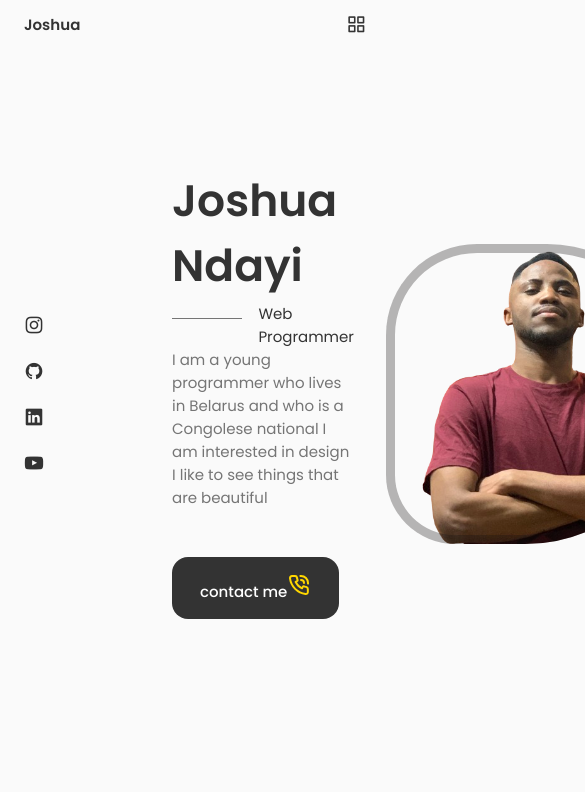
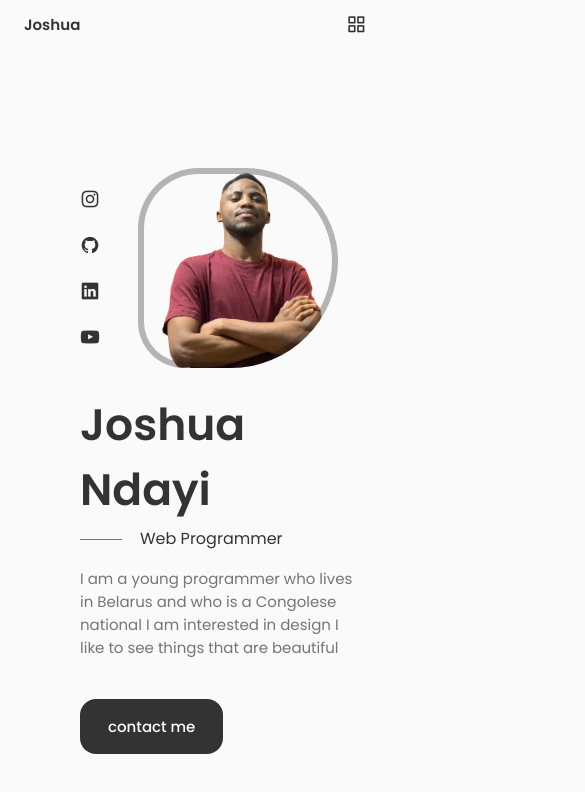
Before and after one commit to Looking120/portfolio, a React (Create React App) app: page / in a window 390 px wide. Shown: the top 792 px of the page, 585 px wide, since content can reach past the window. Built offline with nearby package versions, Linux system fonts and the light colour scheme.

Commit message:
changement de la page login et autre

```diff
--- a/src/components/header/header.css
+++ b/src/components/header/header.css
@@ -1,6 +1,4 @@
-/* Header.module.css */
-
-.header{
+.header {
     width: 100%;
     position: fixed;
     top: 0;
@@ -9,59 +7,65 @@
     background-color: var(--body-color);
   }
 
-.nav{
+  .nav {
     height: calc(var(--header-height) + 1.25rem);
     display: flex;
     justify-content: space-between;
     align-items: center;
     column-gap: 1rem;
   }
-.nav-logo{
+
+  .nav-logo {
     color: var(--title-color);
     font-weight: var(--font-semi-bold);
   }
-.nav-toggle{
+
+  .nav-toggle {
     color: var(--title-color);
     font-weight: var(--font-medium);
   }
-.nav-list{
+
+  .nav-list {
     display: flex;
     column-gap: 2rem;
     font-weight: var(--font-semi-bold);
   }
-.nav-link{
+
+  .nav-link {
     display: flex;
     align-items: center;
     flex-direction: column;
     font-size: var(--small-font-size);
     color: var(--title-color);
-    font-size: var(--font-medium);
-    transition: .3s;
+    transition: 0.3s;
   }
-.nav-link:hover{
+
+  .nav-link:hover {
     color: rgb(110, 35, 119);
   }
-.nav-close:hover{
+
+  .nav-close:hover {
     color: var(--title-color-dark);
   }
+
   .nav-close,
   .nav-icons,
-.nav-toggle{
+  .nav-toggle {
     display: none;
   }
 
   /* For large devices */
-@media screen and (max-width: 768px){
-    .header{
+  @media screen and (max-width: 768px) {
+    .header {
       top: initial;
       bottom: 0;
     }
 
-    .nav{
+    .nav {
       height: var(--header-height);
     }
 
-    .nav-menu{
+    .nav-menu {
       position: fixed;
       bottom: -100%;
       left: 0;
@@ -70,47 +74,51 @@
       padding: 2rem 1.5rem 4rem;
       border-radius: 1.5rem 1.5rem 0 0;
       box-shadow: 0 -1px 4px rgba(0, 0, 0, 0.15);
-        transition: .3s;
+      transition: 0.3s;
     }
 
-    .show-menu{
+    .show-menu {
       bottom: 0;
     }
 
-    .nav-list{
+    .nav-list {
       display: grid;
       grid-template-columns: repeat(3, 1fr);
       gap: 2rem;
     }
-    .nav-icons{
+
+    .nav-icons {
       font-size: 1.2rem;
     }
-    .nav-close{
+
+    .nav-close {
       position: absolute;
       right: 1.3rem;
       font-size: 1.5rem;
       cursor: pointer;
-        bottom: .5rem;
+      bottom: 0.5rem;
       color: var(--title-color);
     }
-    .nav-toggle{
+
+    .nav-toggle {
       font-size: 1.2rem;
       cursor: pointer;
     }
 
     .nav-icons,
     .nav-close,
-    .nav-toggle{
+    .nav-toggle {
       display: block;
     }
   }
 
   /* For small devices */
-@media screen and (max-width: 768px){
-    .nav-menu{
-        padding: 1.5rem .5rem 3rem;
+  @media screen and (max-width: 350px) {
+    .nav-menu {
+      padding: 1.5rem 0.5rem 3rem;
     }
-    .nav-list{
+
+    .nav-list {
       column-gap: 0;
     }
   }
--- /dev/null
+++ b/src/components/home/DownScroll.jsx
@@ -0,0 +1,15 @@
+import React from 'react';
+
+const DownScroll = () => {
+    return (
+        <div className="scroll">
+            <a href="#about" className="scroll-btn button--flex">
+                <i class="uil uil-mouse-alt-2 mouse"></i>
+                <span className="scrollName">More Information clique here</span>
+                <i class="uil uil-arrow-down scroll-arrow"></i>
+            </a>
+        </div>
+    );
+}
+
+export default DownScroll;
--- a/src/components/home/Home.jsx
+++ b/src/components/home/Home.jsx
@@ -2,17 +2,19 @@ import React from 'react';
 import './home.css';
 import SocialSection from './SocialSection';
 import HomeUs from './HomeUs';
+import DownScroll from './DownScroll';
 
 const Home = () => {
     return (
-        <section className="home section">
-            <div className="home-container container gap">
+        <section className="home section" id="home">
+            <div className="home-container container grid">
                 <div className="home-contain grid">
                     <SocialSection />
 
                     <div className="img-home"></div>
                     <HomeUs />
                 </div>
+                <DownScroll />
             </div>
         </section>
     );
--- a/src/components/home/HomeUs.jsx
+++ b/src/components/home/HomeUs.jsx
@@ -13,16 +13,8 @@ const HomeUs = () => {
                 I am a young programmer who lives in Belarus and who is a Congolese national
                 I am interested in design I like to see things that are beautiful
             </p>
-            <a href="" className="button button-flex">
+            <a href="" className="button button--flex">
             contact me
-            <svg
-                xmlns="http://www.w3.org/2000/svg"
-                width="24"
-                height="24"
-                viewBox="0 0 24 24"
-                fill="none" id="phone-volume"><path fill="#FFD700" d="M19.41,13c-.22,0-.45-.07-.67-.12a9.86,9.86,0,0,1-1.31-.39,2,2,0,0,0-2.48,1l-.22.46a13.17,13.17,0,0,1-2.67-2,13.17,13.17,0,0,1-2-2.67l.46-.21a2,2,0,0,0,1-2.48,10.47,10.47,0,0,1-.39-1.32c-.05-.22-.09-.45-.12-.67a3,3,0,0,0-3-2.49H5a3,3,0,0,0-2.24,1,3,3,0,0,0-.73,2.4,19.07,19.07,0,0,0,5.41,11,19.07,19.07,0,0,0,11,5.41,2.56,2.56,0,0,0,.39,0,3,3,0,0,0,2-.76,3,3,0,0,0,1-2.24v-3A3,3,0,0,0,19.41,13Zm.49,6a1,1,0,0,1-.33.74,1,1,0,0,1-.82.25,17.16,17.16,0,0,1-9.87-4.84A17.16,17.16,0,0,1,4,5.25a1,1,0,0,1,.25-.82A1,1,0,0,1,5,4.1h3a1,1,0,0,1,1,.78c0,.27.09.55.15.82a11,11,0,0,0,.46,1.54l-1.4.66a1,1,0,0,0-.52.56,1,1,0,0,0,0,.76,14.49,14.49,0,0,0,7,7,1,1,0,0,0,.76,0,1,1,0,0,0,.56-.52l.63-1.4a12.41,12.41,0,0,0,1.58.46c.26.06.54.11.81.15a1,1,0,0,1,.78,1ZM14,2c-.23,0-.47,0-.7,0a1,1,0,0,0,.17,2L14,4a6,6,0,0,1,6,6c0,.18,0,.35,0,.53a1,1,0,0,0,.91,1.08h.08a1,1,0,0,0,1-.91c0-.23,0-.47,0-.7A8,8,0,0,0,14,2Zm2,8a1,1,0,0,0,2,0,4,4,0,0,0-4-4,1,1,0,0,0,0,2A2,2,0,0,1,16,10Z">
-                </path>
-            </svg>
             </a>
         </div>
     );
--- a/src/components/home/home.css
+++ b/src/components/home/home.css
@@ -1,36 +1,40 @@
+.home-container {
+    row-gap: 5rem;
+}
+
 .home-contain {
+    display: grid;
     grid-template-columns: 116px repeat(2, 1fr);
     padding-top: 5.5rem;
     column-gap: 2rem;
     align-items: center;
 }
-.social-section{
+
+.social-section {
     display: grid;
     grid-template-columns: max-content;
     row-gap: 1rem;
 }
-.social-icon{
+
+.social-icon {
     font-size: 1.25rem;
     color: var(--title-color);
 }
-.social-icon:hover{
+.social-icon:hover {
     color: var(--title-color-dark);
 }
-
-.home-title{
+.home-title {
     font-size: var(--big-font-size);
     margin-bottom: var(--mb-0-25);
 }
-
-.subtitle{
+.subtitle {
     position: relative;
     padding-left: 5.4rem;
-    font-size: var(--h3-fon-size);
+    font-size: var(--h3-font-size);
     font-weight: var(--font-normal);
-    margin-bottom: var(--nb-1);
+    margin-bottom: var(--mb-1);
 }
-
-.subtitle::before{
+.subtitle::before {
     content: '';
     position: absolute;
     left: 0;
@@ -39,12 +43,12 @@
     background-color: var(--text-color);
     top: 1rem;
 }
-
-.description{
+.description {
     max-width: 400px;
     margin-bottom: var(--mb-3);
 }
-.img-home{
+
+.img-home {
     background: url(../../assets/profile.png);
     background-repeat: no-repeat;
     background-position: center;
@@ -59,18 +63,104 @@
 
 @keyframes profileAnimation {
     0% {
-        border-radius: 50% 50% 50% 50%; /* Cercle */
+      border-radius: 50% 50% 50% 50%; /* Circle */
     }
     25% {
-        border-radius: 30% 70% 70% 30%; /* Forme ovale */
+      border-radius: 30% 70% 70% 30%; /* Oval shape */
     }
     50% {
-        border-radius: 60% 40% 70% 30%; /* Forme personnalisée */
+      border-radius: 60% 40% 70% 30%; /* Custom shape */
     }
     75% {
-        border-radius: 70% 30% 40% 60%; /* Autre forme personnalisée */
+      border-radius: 70% 30% 40% 60%; /* Another custom shape */
     }
     100% {
-        border-radius: 50% 50% 50% 50%; /* Retour au cercle */
+      border-radius: 50% 50% 50% 50%; /* Back to circle */
     }
-}
+  }
+
+  .scroll {
+    margin-left: 9.25rem;
+  }
+
+  .mouse {
+    font-size: 40px;
+    color: var(--title-color);
+  }
+
+  .scrollName {
+    color: var(--title-color);
+    font-weight: var(--font-medium);
+    margin-right: var(--mb-0-25);
+    margin-left: 2px;
+  }
+
+  .scroll-arrow {
+    font-size: 1rem;
+    color: var(--title-color);
+  }
+
+  @media screen and (max-width: 992px) {
+    .home-contain {
+      grid-template-columns: 100px repeat(2, 1fr);
+      column-gap: 1.25rem;
+    }
+
+    .subtitle {
+      padding-left: 3.75rem;
+      margin-bottom: var(--mb-1);
+    }
+
+    .subtitle::before {
+      width: 42px;
+      top: 0.8rem;
+    }
+
+    .description {
+      max-width: initial;
+      margin-bottom: var(--mb-2-5);
+    }
+
+    .img-home {
+      width: 250px;
+      height: 250px;
+      box-shadow: inset 0 0 0 8px rgba(20, 18, 18, 0.3);
+    }
+
+    .scroll {
+      margin-left: 7.5rem;
+    }
+  }
+
+  @media screen and (max-width: 768px) {
+    .home-contain {
+      grid-template-columns: 0.5fr 3fr;
+      padding-left: 3.5rem;
+    }
+
+    .img-home {
+      order: initial;
+      justify-self: initial;
+    }
+
+    .us-home {
+      grid-column: 1 / 3;
+    }
+
+    .img-home {
+      box-shadow: inset 0 0 0 6px rgba(20, 18, 18, 0.3);
+      width: 200px;
+      height: 200px;
+    }
+
+    .scroll {
+      display: none;
+    }
+  }
+
+  @media screen and (max-width: 350px) {
+    .img-home {
+      width: 180px;
+      height: 180px;
+    }
+  }
```
Lines whose indentation alone changed are shown as unchanged.
